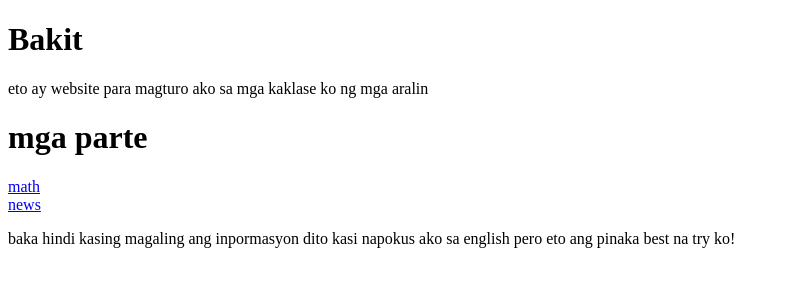
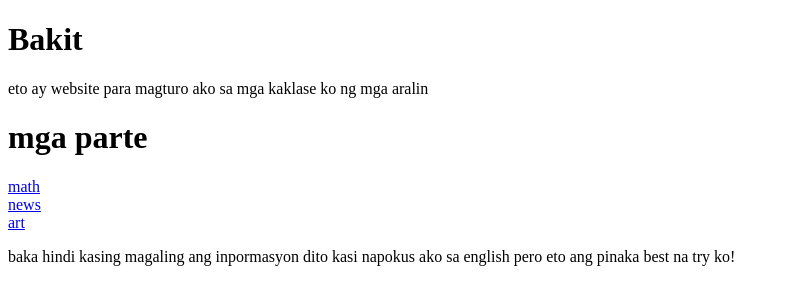
Before and after one commit to meelawer8/meelawer8.io.github, a plain HTML site: page filipino_main.html in a window 1280 px wide. Shown: the whole page, without its empty margins (0-789 px from the left). Drawn offline with Linux system fonts and the light colour scheme.

Commit message:
fixed art

```diff
--- a/filipino_main.html
+++ b/filipino_main.html
@@ -15,6 +15,8 @@
   <br>
   <a href="news.html">news</a>
   <br>
+  <a href="art.html">art</a>
+  <br>
   <p>
     baka hindi kasing magaling ang inpormasyon
     dito kasi napokus ako sa english pero eto ang
```
